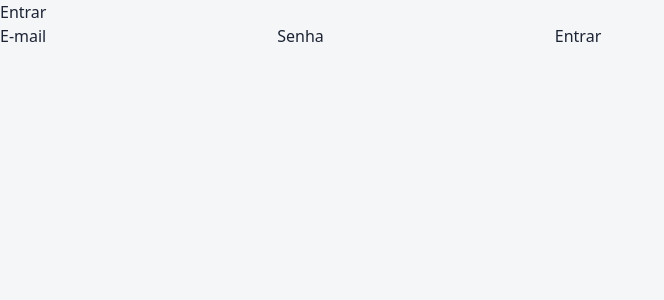
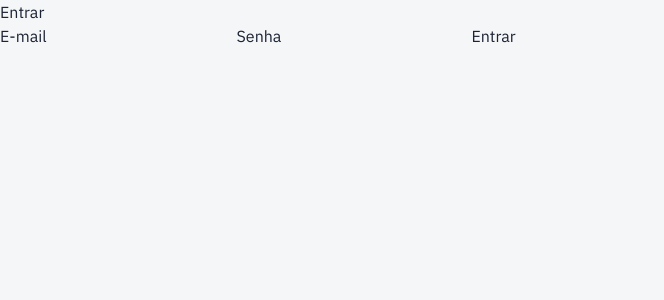
Before and after one commit to fagnergms/iaadv, a Next.js app: page /login in a window 1280 px wide. Shown: the top 300 px of the page, without its empty margins (0-664 px from the left). Built offline with nearby package versions, Linux system fonts and the light colour scheme.

Commit message:
feat: apply Lora/IBM Plex Sans fonts and fix pt-BR metadata

```diff
--- a/src/app/layout.tsx
+++ b/src/app/layout.tsx
@@ -1,29 +1,31 @@
 import type { Metadata } from "next";
-import { Geist, Geist_Mono } from "next/font/google";
+import { Lora, IBM_Plex_Sans } from "next/font/google";
 import "./globals.css";
 
-const geistSans = Geist({
-  variable: "--font-geist-sans",
+const lora = Lora({
+  variable: "--font-lora",
   subsets: ["latin"],
+  weight: ["500", "600", "700"],
 });
 
-const geistMono = Geist_Mono({
-  variable: "--font-geist-mono",
+const plexSans = IBM_Plex_Sans({
+  variable: "--font-plex-sans",
   subsets: ["latin"],
+  weight: ["400", "500", "600"],
 });
 
 export const metadata: Metadata = {
-  title: "Create Next App",
-  description: "Generated by create next app",
+  title: "Painel do Advogado",
+  description: "Cadastro de clientes, processos e atendimentos do escritório",
 };
 
 export default function RootLayout({ children }: LayoutProps<"/">) {
   return (
     <html
-      lang="en"
-      className={`${geistSans.variable} ${geistMono.variable} h-full antialiased`}
+      lang="pt-BR"
+      className={`${lora.variable} ${plexSans.variable} h-full antialiased`}
     >
-      <body className="min-h-full flex flex-col">{children}</body>
+      <body className="min-h-full flex flex-col font-sans">{children}</body>
     </html>
   );
 }
```
